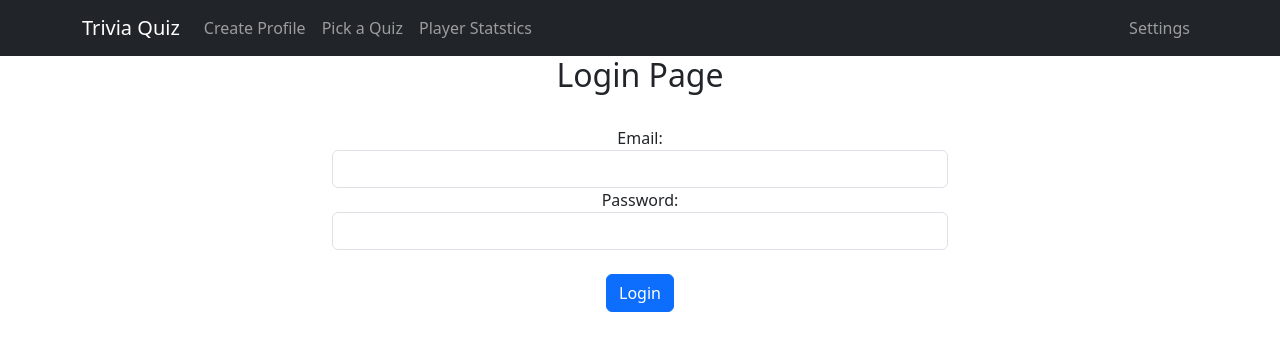
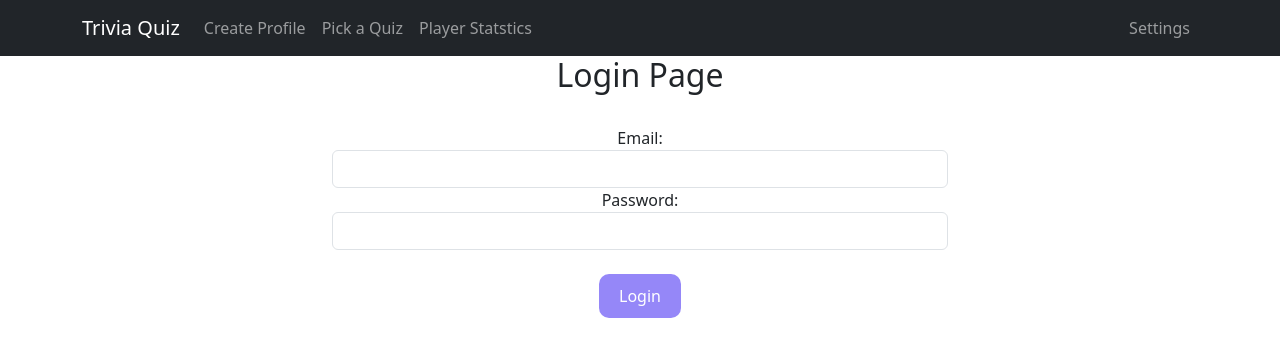
Before and after one commit to natashazywczyk/ProfessionalITProject, a React (Create React App) app: page /login in a window 1280 px wide. Shown: the top 356 px of the page. Built offline with nearby package versions, Linux system fonts and the light colour scheme.

Commit message:
changed button colour

```diff
--- a/src/components/LoginPage.js
+++ b/src/components/LoginPage.js
@@ -66,7 +66,15 @@ const LoginPage = () => {
                     <br />
                     {errorMessage && <p style={{ color: 'red' }}>{errorMessage}</p>}
                     <div className="form-group">
-                        <input type="submit" value="Login" className="btn btn-primary" />
+                        <input type="submit" value="Login" style=
+                            {{
+                                backgroundColor: "#9587f8",
+                                color: "white",
+                                border: "none",
+                                borderRadius: "10px",
+                                padding: "10px 20px"
+                            }}
+                        />
                     </div>
                 </form>
             </div>
```
